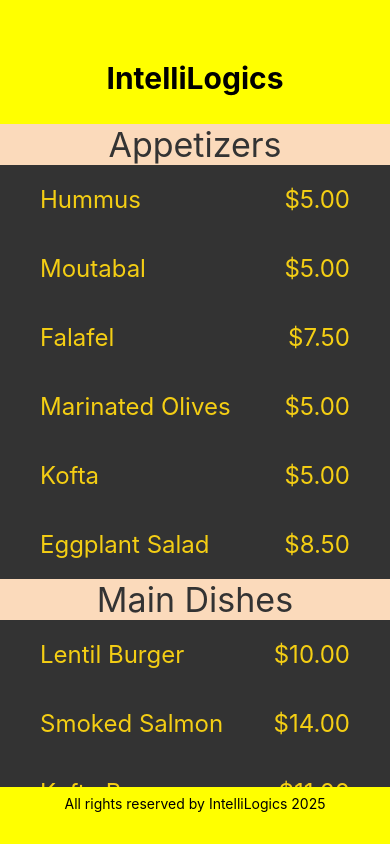
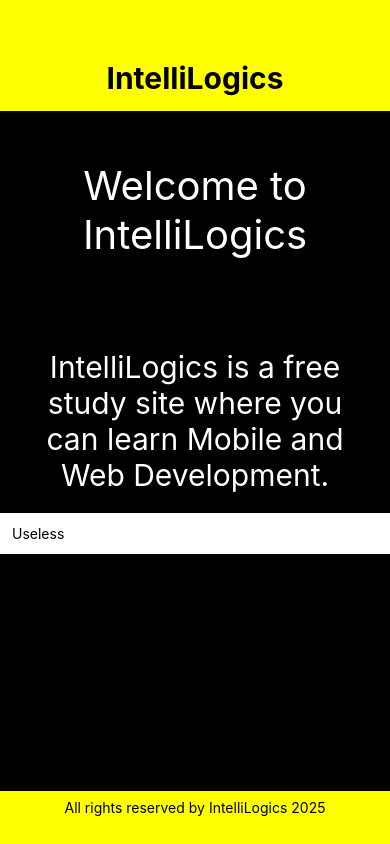
Before and after one commit to abidroid/ReactNativeApp1, a React Native app: screen / in a window 390 px wide. Built offline with nearby package versions, Linux system fonts and the light colour scheme.

Commit message:
TextInput

```diff
--- a/App.js
+++ b/App.js
@@ -11,14 +11,15 @@
 export default function App() {
   return (
     <View
-      style={{ backgroundColor: 'white', flex: 1, }}
+      style={styles.container}
     >
 
       <HeaderComponent />
+      <Welcome />
       {/* <FlatListComponent /> */}
       {/* <MenuItemsFlatList /> */}
       {/* <SectionListComponent /> */}
-      <SectionListWithComplexData />
+      {/* <SectionListWithComplexData /> */}
       <FooterComponent />
 
 
@@ -30,8 +31,8 @@
 const styles = StyleSheet.create({
   container: {
     flex: 1,
-    backgroundColor: '#fff',
-    alignItems: 'center',
-    justifyContent: 'center',
+    backgroundColor: '#000',
+    // alignItems: 'center',
+    // justifyContent: 'center',
   },
 });
--- a/components/Welcome.js
+++ b/components/Welcome.js
@@ -1,8 +1,10 @@
-import { View, Text, ScrollView } from 'react-native';
+import React from 'react';
+import { View, Text, ScrollView, TextInput } from 'react-native';
 import { StyleSheet } from 'react-native';
 
 function Welcome() {
 
+    const [firstName, onChangeFirstName] = React.useState('Useless');
     return (
 
         <View
@@ -18,13 +20,15 @@
                     style={welcomeStyles.detailItemText}
                 >
                     IntelliLogics is a free study site where you can learn Mobile and Web Development.
-                    IntelliLogics is a free study site where you can learn Mobile and Web Development.
-                    IntelliLogics is a free study site where you can learn Mobile and Web Development.
-                    IntelliLogics is a free study site where you can learn Mobile and Web Development.
-                    IntelliLogics is a free study site where you can learn Mobile and Web Development.
-                    IntelliLogics is a free study site where you can learn Mobile and Web Development.
 
                 </Text>
+
+                <TextInput
+                    style={welcomeStyles.input}
+                    placeholder='First Name'
+                    onChangeText={onChangeFirstName}
+                    value={firstName}
+                />
             </ScrollView>
         </View>
     );
@@ -37,6 +41,12 @@
         flex: 0.92
     },
 
+    input: {
+        backgroundColor: 'white',
+        padding: 12,
+
+
+    },
     headerText: {
         color: 'white',
         textAlign: 'center',
```
